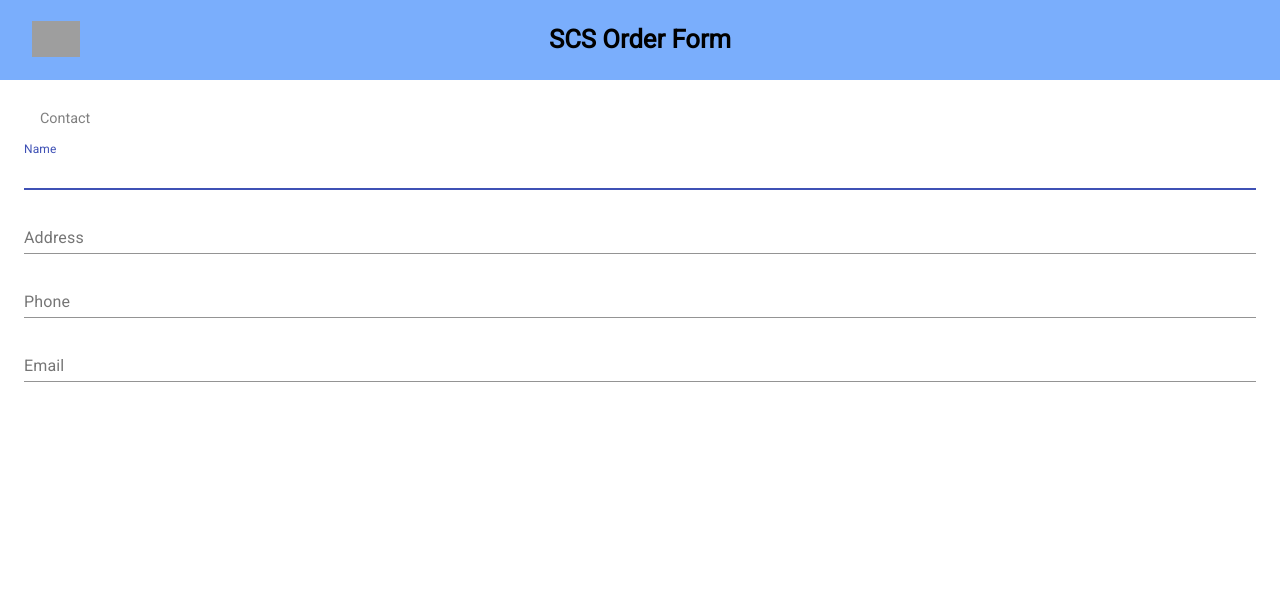
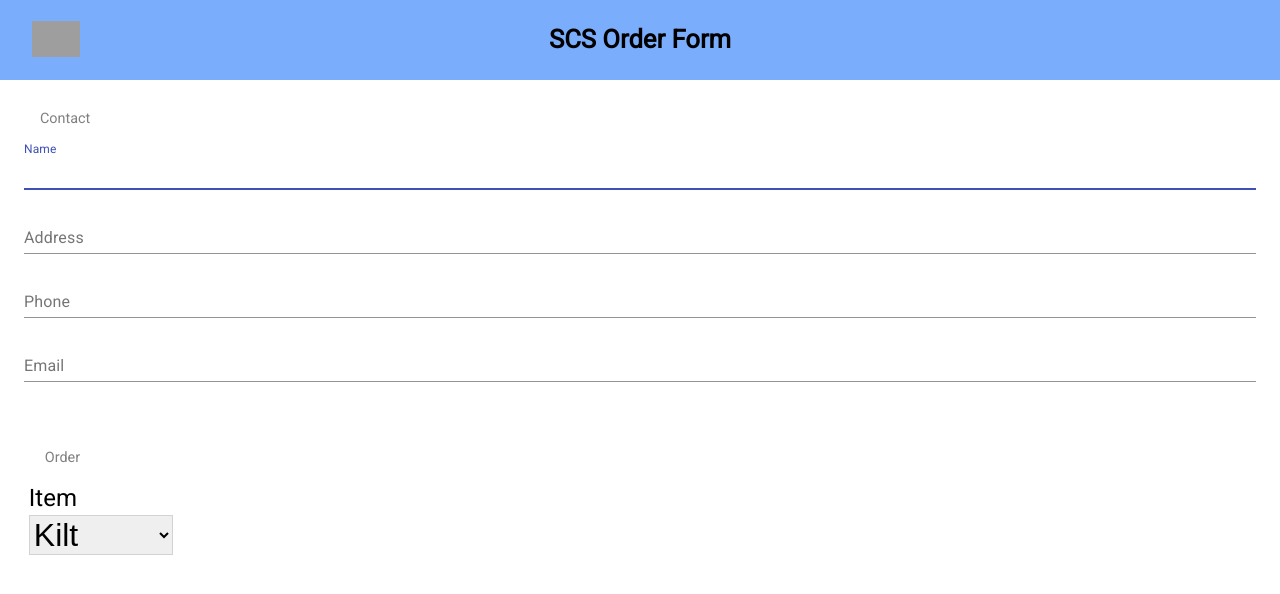
Before and after one commit to tylercorbett/scottish, a React (Create React App) app: page / in a window 1280 px wide. Shown: the top 594 px of the page. Built offline with nearby package versions, Linux system fonts and the light colour scheme; grey boxes are pictures that could not be loaded.

Commit message:
order item

```diff
--- a/src/App.js
+++ b/src/App.js
@@ -1,6 +1,7 @@
 import React from 'react';
 import './App.css';
 import Contact from './components/contact/Contact';
+import Order from './components/order/Order';
 import Header from './components/header/Header';
 
 function App() {
@@ -8,6 +9,7 @@ function App() {
     <div className="App">
       <Header />
       <Contact />
+      <Order />
     </div>
   );
 }
--- /dev/null
+++ b/src/components/order/Order.js
@@ -0,0 +1,22 @@
+import React from 'react';
+import './Order.scss';
+
+const Order = () => {
+  return (
+    <section className="Order">
+      <h3>Order</h3>
+      <div className="item">
+        <label>
+          Item
+        </label>
+        <select>
+          <option>Kilt</option>
+          <option>Hat</option>
+          <option>Shoes</option>
+        </select>
+      </div>
+    </section>
+  );
+};
+
+export default Order;
--- /dev/null
+++ b/src/components/order/Order.scss
@@ -0,0 +1,31 @@
+.Order {
+  padding: 1.8rem;
+
+  h3 {
+    font-weight: 300;
+    font-size: .9rem;
+    margin: .5rem 0;
+    text-align: start;
+    color: gray;
+    padding-left: 1rem;
+  }
+
+  .item {
+    display: flex;
+    flex-direction: column;
+    width: 9rem;
+    margin: 1rem 0;
+
+    label {
+      font-size: 1.5rem;
+      text-align: start;
+      margin: .3rem 0;
+    }
+
+    select {
+      font-size: 2rem;
+      font-weight: 300;
+      border: 1px solid lightgray;
+    }
+  }
+}
```
